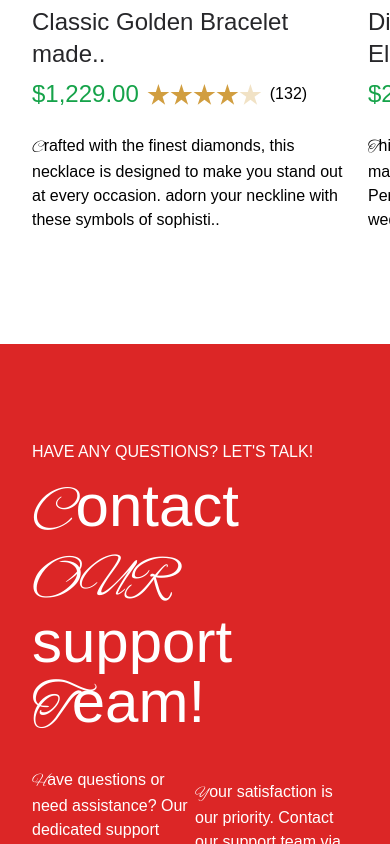
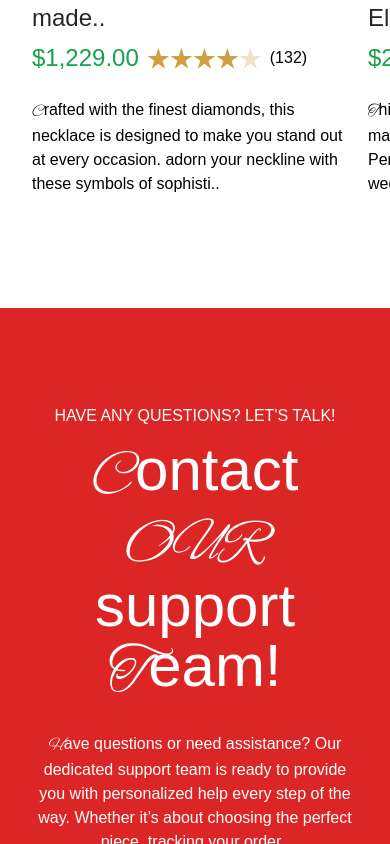
Before and after one commit to HumptyDumpy01/viajewels-app-enhanced, an Angular app: page / in a window 390 px wide. Shown: the part 7273-8117 px from the top of the page. Built offline with nearby package versions, Linux system fonts and the light colour scheme; a web font is replaced by a local one.

Commit message:
The responsiveness for support team section(home page) is implemented.

```diff
--- a/src/app/UI/buttons/viajewels-button/viajewels-button.component.html
+++ b/src/app/UI/buttons/viajewels-button/viajewels-button.component.html
@@ -1,3 +1,3 @@
-<button [class]="'uppercase text-3xl px-24 py-5 ' +  getStyles + ' ' +customClasses()"
+<button [class]="'uppercase text-3xl px-24 py-5 text-nowrap ' +  getStyles + ' ' +customClasses()"
         [type]="type()">{{ label() }}
 </button>
--- a/src/app/layout/contact-support-team/contact-support-team.component.html
+++ b/src/app/layout/contact-support-team/contact-support-team.component.html
@@ -1,5 +1,7 @@
 <section>
-  <app-heading customContainerClasses="mb-7" span="have any questions? Let's talk!" spanColor="text-white">
+  <div class="flex bp-890:block flex-col items-center bp-890:text-left text-center">
+    <app-heading customContainerClasses="mb-7 flex flex-col" span="have any questions? Let's talk!"
+                 spanColor="text-white">
       <p class="text-white"><span class="font-alexBrush">C</span>ontact <span class="font-alexBrush">OUR</span> support
         <span class="font-alexBrush">T</span>eam!</p>
     </app-heading>
@@ -10,13 +12,14 @@
         step of the way. Whether it’s about choosing the perfect piece, tracking your order..
       </app-paragraph>
 
-    <app-paragraph customClasses="text-white">
+      <app-paragraph customClasses="text-white hidden lg:block">
         <span class="font-alexBrush">Y</span>our satisfaction is our priority. Contact our support team via email, chat,
         or phone, and experience fast, friendly service designed to meet your needs. Let us make your Viajewels journey
         smooth and enjoyable.
       </app-paragraph>
     </div>
-  <div class="flex items-center justify-between">
+  </div>
+  <div class="flex items-center justify-center bp-890:justify-between">
     <div class="flex items-center max-w-[599px]">
       <form class="w-full flex flex-col gap-20">
         <div class="flex justify-center flex-col gap-1">
@@ -26,8 +29,10 @@
         <app-viajewels-button label="Let's talk" styling="white" type="submit" />
       </form>
     </div>
-    <div class="flex items-center gap-10">
+    <div class="items-center gap-10 hidden bp-890:flex">
+      <div class="hidden bp-1210:flex">
         <img alt="A beautiful rings made of perfect stones" src="cta/support-team-1.png">
+      </div>
       <img alt="Top-notch rings crafted for you" src="cta/support-team-2.png">
     </div>
   </div>
--- a/src/app/pages/home/home.component.html
+++ b/src/app/pages/home/home.component.html
@@ -29,7 +29,7 @@
     </div>
     <app-cards-carousel />
   </section>
-  <div class="bg-red-600 py-24">
+  <div class="bg-red-600 py-24 pb-28">
     <div class="container">
       <app-contact-support-team />
     </div>
--- a/tailwind.config.js
+++ b/tailwind.config.js
@@ -29,6 +29,7 @@ module.exports = {
     screens: {
       'bp-1210': '1210px',
       'bp-1124': '1124px',
+      'bp-890': '890px',
       'sm': '640px',
       'sm-xl': '430px',
       'md': '768px',
```
Lines whose indentation alone changed are shown as unchanged.
